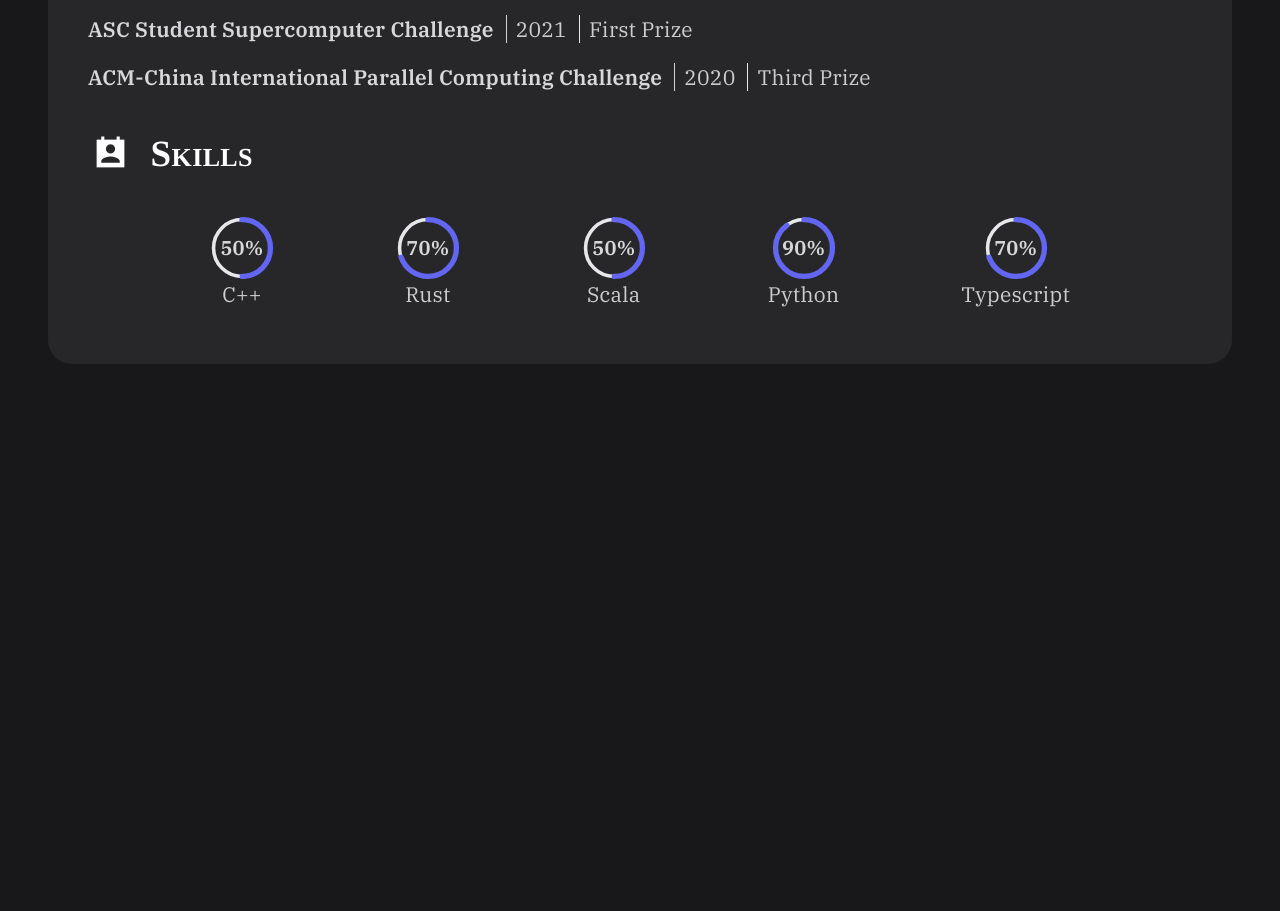
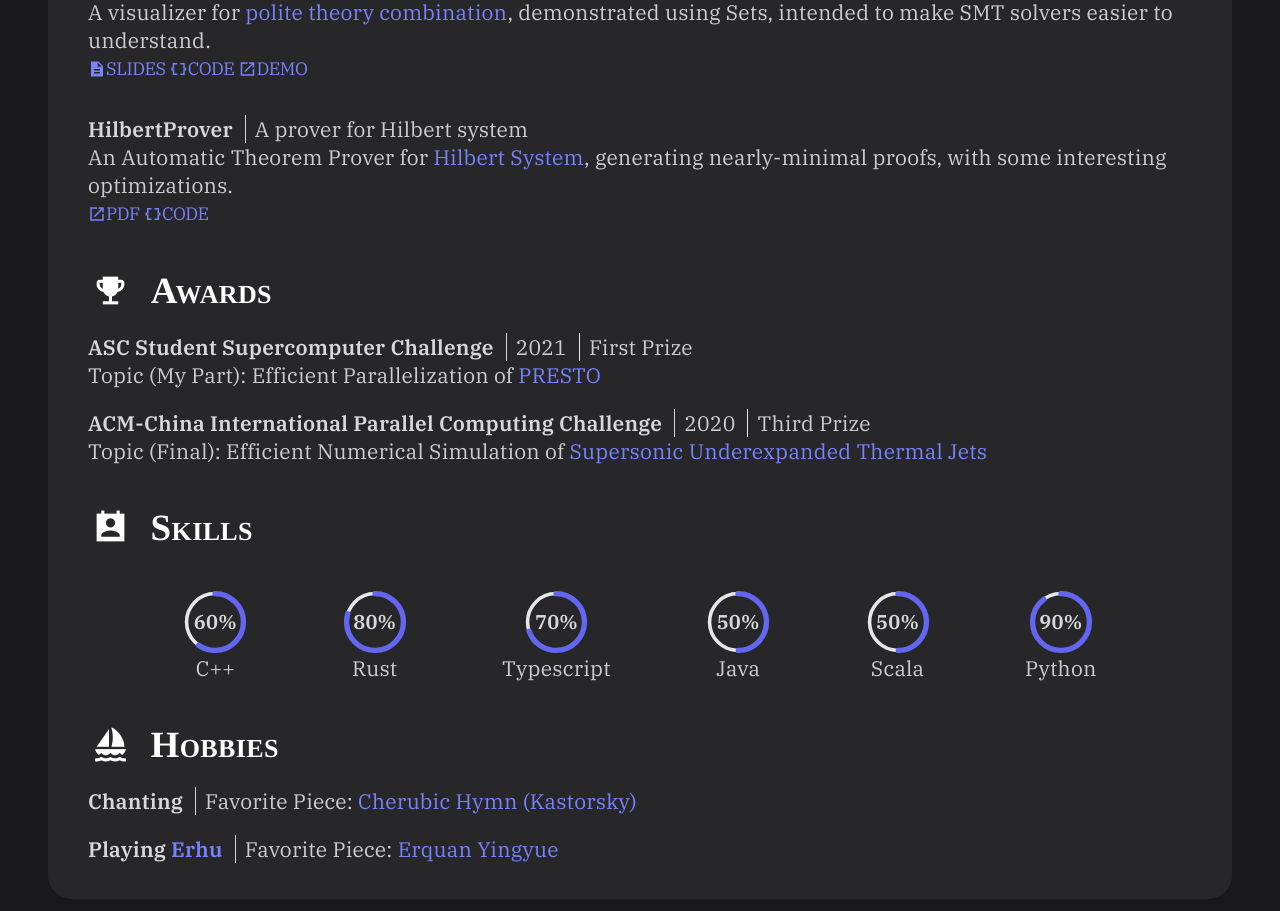
Before and after one commit to YuantianDing/yuantianding.github.io, a Next.js app in the folder en/: page / in a window 1280 px wide. Shown: the part 1886-2797 px from the top of the page. Before the commit the page ends 2298 px from the top, so only its background shows below. Built offline with nearby package versions, Linux system fonts and the light colour scheme.

Commit message:
add hobbies

```diff
--- a/en/src/pages/index.tsx
+++ b/en/src/pages/index.tsx
@@ -11,8 +11,8 @@ export default function HomePage() {
       <Seo templateTitle='About Me'/>
       <div className="textbox center-box font-serif-md">
         <p>Hi! I'm Yuantian Ding, a third-year PhD student at Purdue University. I am working on program synthesis with
-            <a href="https://engineering.purdue.edu/~xqiu/"> Prof. Xiaokang Qiu</a>. Currently, I'm focusing on
-            syntax-guided synthesis and quantum circuit synthesis.</p>
+            <a href="https://engineering.purdue.edu/~xqiu/"> Prof. Xiaokang Qiu</a>. Pursuing summer 2025 internships to
+            gain hands-on industry experience in software engineering.</p>
 
         <h1 className="ml-1"><span className="mat-icons-sharp mr-3">school</span> Education</h1>
 
@@ -116,20 +116,57 @@ export default function HomePage() {
             </div>
         </div>
 
+        <div className="p-size sm:my-8 max-sm:my-3">
+            <div><strong className="pr-3 mr-1 border-r border-zinc-300">TheoryComboViz</strong> <span className="p-size">Polite theory combination visualizer</span></div>
+            <div>A visualizer for <a href="https://link.springer.com/chapter/10.1007/11559306_3">polite theory combination</a>, demonstrated using Sets, intended to make SMT solvers easier to understand. </div>
+            <div className="footnote-size tracking-tight mt-[1px]">
+                <a className="mr-1"
+                    href="https://docs.google.com/presentation/d/1lR_ZgWF3qUQmqB5BKtot7045xPKbSlKUDN402SvpBiM/edit?usp=sharing"><span
+                        className="mat-icons-sharp">description</span>SLIDES</a>
+                <a className="mr-1" href="https://github.com/vivCoding/theory-combo-viz"><span
+                        className="mat-icons-sharp">data_object</span>CODE</a>
+                <a className="mr-1" href="https://theory-combo-viz.vercel.app/"><span
+                        className="mat-icons-sharp">open_in_new</span>DEMO</a>
+            </div>
+        </div>
+        <div className="p-size sm:my-8 max-sm:my-3">
+            <div><strong className="pr-3 mr-1 border-r border-zinc-300">HilbertProver</strong> <span className="p-size">A prover for Hilbert system</span></div>
+            <div>An Automatic Theorem Prover for <a href="https://en.wikipedia.org/wiki/Hilbert_system">Hilbert System</a>, generating nearly-minimal proofs, with some interesting optimizations.</div>
+            <div className="footnote-size tracking-tight mt-[1px]">
+                <a className="mr-1"
+                    href="https://github.com/YuantianDing/HibertProver/blob/master/test_results.pdf"><span
+                        className="mat-icons-sharp">open_in_new</span>PDF</a>
+                <a className="mr-1" href="https://github.com/YuantianDing/HibertProver"><span
+                        className="mat-icons-sharp">data_object</span>CODE</a>
+            </div>
+        </div>
+
         <h1 className="ml-1"><span className="mat-icons-sharp mr-3">emoji_events</span> <span className='tracking-tighter'>Aw</span>ards</h1>
 
-        <p className="sm:my-5"><strong className="text-bf pr-3 mr-1 border-r border-zinc-300">ASC Student Supercomputer Challenge</strong> <span className="pr-3 mr-1 border-r">2021</span> First Prize </p>
-        <p className="sm:my-5"><strong className="text-bf pr-3 mr-1 border-r border-zinc-300">ACM-China International Parallel Computing Challenge</strong> <span className="pr-3 mr-1 border-r">2020</span> Third Prize </p>
+        <p className="sm:my-5"><strong className="text-bf pr-3 mr-1 border-r border-zinc-300">ASC Student Supercomputer Challenge</strong> <span className="pr-3 mr-1 border-r">2021</span> First Prize
+        <br/> Topic (My Part): Efficient Parallelization of <a href="https://github.com/scottransom/presto">PRESTO</a>
+        </p>
+        <p className="sm:my-5"><strong className="text-bf pr-3 mr-1 border-r border-zinc-300">ACM-China International Parallel Computing Challenge</strong> <span className="pr-3 mr-1 border-r">2020</span> Third Prize
+        <br/> Topic (Final): Efficient Numerical Simulation of <a href="/uploads/数值方法.pdf">Supersonic Underexpanded Thermal Jets</a>
+        </p>
 
         <h1 className="ml-1"><span className="mat-icons-sharp mr-3">perm_contact_calendar</span> Skills</h1>
         <div className="flex flex-row row justify-evenly my-10">
             <div className="flex flex-col items-center">
-                <PercentageCircle className="text-xl size-16 " stroke_width={2} percentage={50}>50%</PercentageCircle>
+                <PercentageCircle className="text-xl size-16 " stroke_width={2} percentage={60}>60%</PercentageCircle>
                 <span className="p-size text-center">C++</span>
             </div>
             <div className="flex flex-col items-center">
+                <PercentageCircle className="text-xl size-16" stroke_width={2} percentage={80}>80%</PercentageCircle>
+                <span className="p-size text-center">Rust</span>
+            </div>
+            <div className="flex flex-col items-center">
                 <PercentageCircle className="text-xl size-16" stroke_width={2} percentage={70}>70%</PercentageCircle>
-                <span className="p-size text-center">Rust</span>
+                <span className="p-size text-center">Typescript</span>
+            </div>
+            <div className="flex flex-col items-center">
+                <PercentageCircle className="text-xl size-16" stroke_width={2} percentage={50}>50%</PercentageCircle>
+                <span className="p-size text-center">Java</span>
             </div>
             <div className="flex flex-col items-center">
                 <PercentageCircle className="text-xl size-16" stroke_width={2} percentage={50}>50%</PercentageCircle>
@@ -139,11 +176,11 @@ export default function HomePage() {
                 <PercentageCircle className="text-xl size-16" stroke_width={2} percentage={90}>90%</PercentageCircle>
                 <span className="p-size text-center">Python</span>
             </div>
-            <div className="flex flex-col items-center">
-                <PercentageCircle className="text-xl size-16" stroke_width={2} percentage={70}>70%</PercentageCircle>
-                <span className="p-size text-center">Typescript</span>
-            </div>
         </div>
+        <h1 className="ml-1"><span className="mat-icons-sharp mr-3">sailing</span> Hobbies</h1>
+
+        <p className="sm:my-5"><strong className="text-bf pr-3 mr-1 border-r border-zinc-300">Chanting</strong> Favorite Piece: <a href="https://musescore.com/user/33379492/scores/7390607">Cherubic Hymn (Kastorsky)</a></p>
+        <p className="sm:my-5"><strong className="text-bf pr-3 mr-1 border-r border-zinc-300">Playing <a href="https://en.wikipedia.org/wiki/Erhu">Erhu</a></strong> Favorite Piece: <a href="https://en.wikipedia.org/wiki/Abing">Erquan Yingyue</a> </p>
       </div>
       {/* <p className='text-center mt-4 text-base font-sans text-zinc-500'> Download my <Link href="/uploads/Resume.pdf">Resume</Link> for more information.</p> */}
     </Layout>
--- a/en/src/styles/globals.css
+++ b/en/src/styles/globals.css
@@ -75,21 +75,19 @@
 .h1-size {
   font-size: 37px;
   line-height: 45px;
-  font-weight: 600;
   @apply max-sm:text-3xl;
 }
 
 .h2-size {
   font-size: 32px;
   line-height: 36px;
-  font-weight: 500;
   @apply max-sm:text-2xl;
 }
 
 .h3-size {
   font-size: 27px;
   line-height: 30px;
-  @apply max-sm:text-xl font-strong;
+  @apply max-sm:text-xl;
 }
 
 .title-size {
@@ -115,14 +113,17 @@ p {
 }
 @layer base {
   h1 {
+    font-weight: 600;
     @apply h1-size font-smallcaps mb-5 mt-10 text-white max-sm:mb-3 max-sm:mt-5 font-serif-lg;
     letter-spacing: 0.01em;
   }
   h2 {
+    font-weight: 500;
     @apply h2-size font-smallcaps mb-3 mt-9 text-white font-serif-lg;
     letter-spacing: 0.01em;
   }
   h3 {
+    font-weight: 600;
     @apply h3-size text-bf mb-3 mt-8 text-white font-serif-lg;
     letter-spacing: 0.03em;
   }
```
Also changed, not shown: 26 other files (tests, documents, lock files or other folders).
